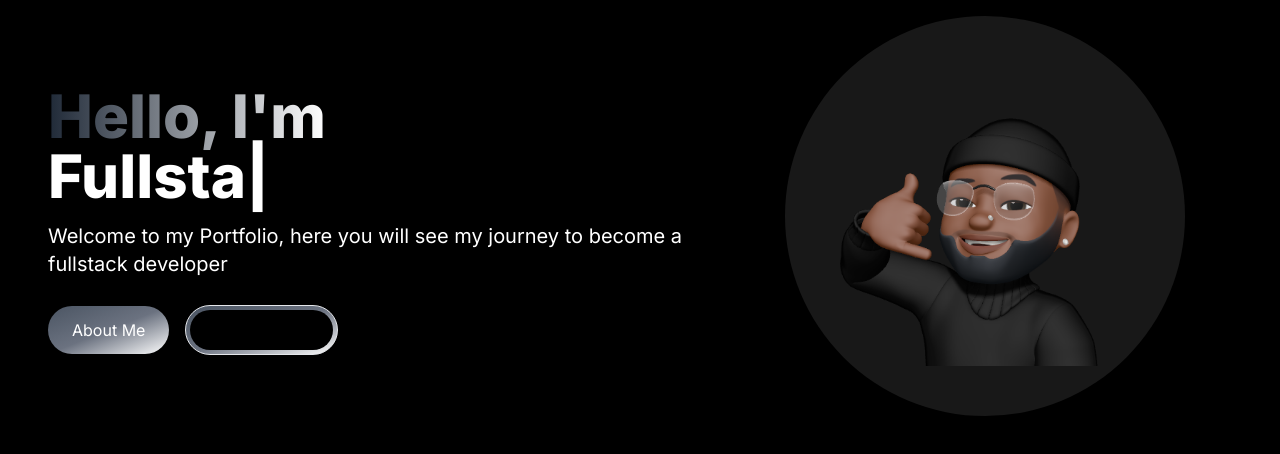
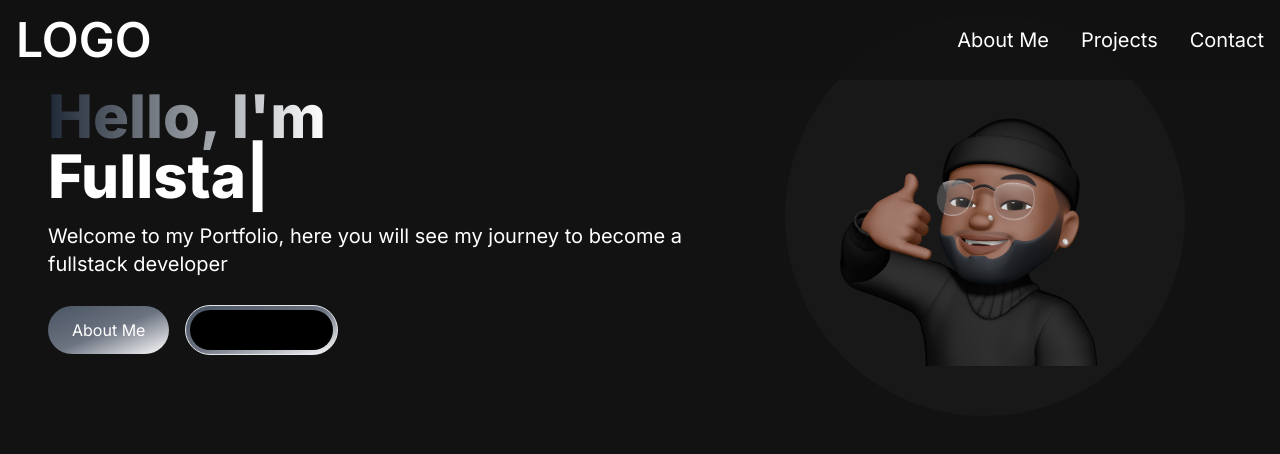
Before and after one commit to gid-ctrl/Gideon-Usenbor-Portfolio, a Next.js app: page / in a window 1280 px wide. Shown: the top 454 px of the page. Built offline with nearby package versions, Linux system fonts and the light colour scheme.

Commit message:
working on navbar

```diff
--- a/package.json
+++ b/package.json
@@ -9,6 +9,7 @@
     "lint": "next lint"
   },
   "dependencies": {
+    "@heroicons/react": "^2.0.18",
     "autoprefixer": "10.4.15",
     "next": "13.4.19",
     "postcss": "8.4.29",
--- /dev/null
+++ b/src/app/components/navbar.jsx
@@ -0,0 +1,65 @@
+"use client"
+
+import React, {useState} from 'react'
+import Link from 'next/link'
+import NavLink from './navlink'
+import {Bars3Icon, XmarkIcon} from "@heroicons/react/24/solid"
+
+const navLinks = [
+    {
+        title: "About Me",
+        path: "#about",
+    },
+    {
+        title: "Projects",
+        path: "#projects",
+    },
+    {
+        title: "Contact",
+        path: "#contact",
+    },
+]
+const Navbar = () => {
+    const [navbarOpen, setNavbarOpen] = useState(false)
+
+  return (
+    <nav className="fixed top-0 left-0 right-0 z-10 bg-[#121212] bg-opacity-90">
+      <div className="flex container lg:py-4 flex-wrap items-center justify-between mx-auto px-4 py-2">
+        <Link
+          href={"/"}
+          className="text-2xl md:text-5xl text-white font-semibold"
+        >
+          LOGO
+        </Link>
+        <div className="mobile-menu block md:hidden">
+          {!navbarOpen ? (
+            <button
+              onClick={() => setNavbarOpen(true)}
+              className="flex items-center px-3 py-2 border-slate-200 text-slate-200 hover:text-white hover:border-white"
+            >
+              <Bars3Icon className="h-5 w-5" />
+            </button>
+          ) : (
+            <button
+              onClick={() => setNavbarOpen(false)}
+              className="flex items-center px-3 py-2  border-slate-200 text-slate-200 hover:text-white hover:border-white"
+            >
+              <XMarkIcon className="h-5 w-5" />
+            </button>
+          )}
+        </div>
+        <div className='menu hidden md:block md:w-auto' id='navbar'>
+            <ul className='flex p-4 md:p-0 md:flex-row md:space-x-8 mt-0'>
+            {navLinks.map((link, index) => (
+              <li key={index}>
+                <NavLink href={link.path} title={link.title} />
+              </li>
+            ))}
+            </ul>
+        </div>
+        </div>
+        </nav>
+  )
+}
+
+export default Navbar
--- /dev/null
+++ b/src/app/components/navlink.jsx
@@ -0,0 +1,12 @@
+import Link from "next/link"
+
+const NavLink = ({href, title}) => {
+    return(
+        <Link href={href}
+        className='block py-2 pl-3 pr-4 text-white sm:text-xl rounded md:p-0 hover:text-gray-500'
+        >
+        {title}
+        </Link>
+    )
+}
+export default NavLink
--- a/src/app/page.js
+++ b/src/app/page.js
@@ -1,10 +1,14 @@
 import Image from "next/image";
+import Navbar from "./components/navbar";
 import HeroSection from "./components/herosection";
 
 export default function Home() {
   return (
-    <main className="flex min-h-screen flex-col bg-black container mx-auto py-4 px-12">
-      <HeroSection />
+    <main className="flex min-h-screen flex-col bg-[#121212]">
+      <Navbar />
+      <div className="container mx-auto px-12 py-4">
+        <HeroSection />
+      </div>
     </main>
   );
 }
```
Also changed, not shown: 1 other file (tests, documents, lock files or other folders).
